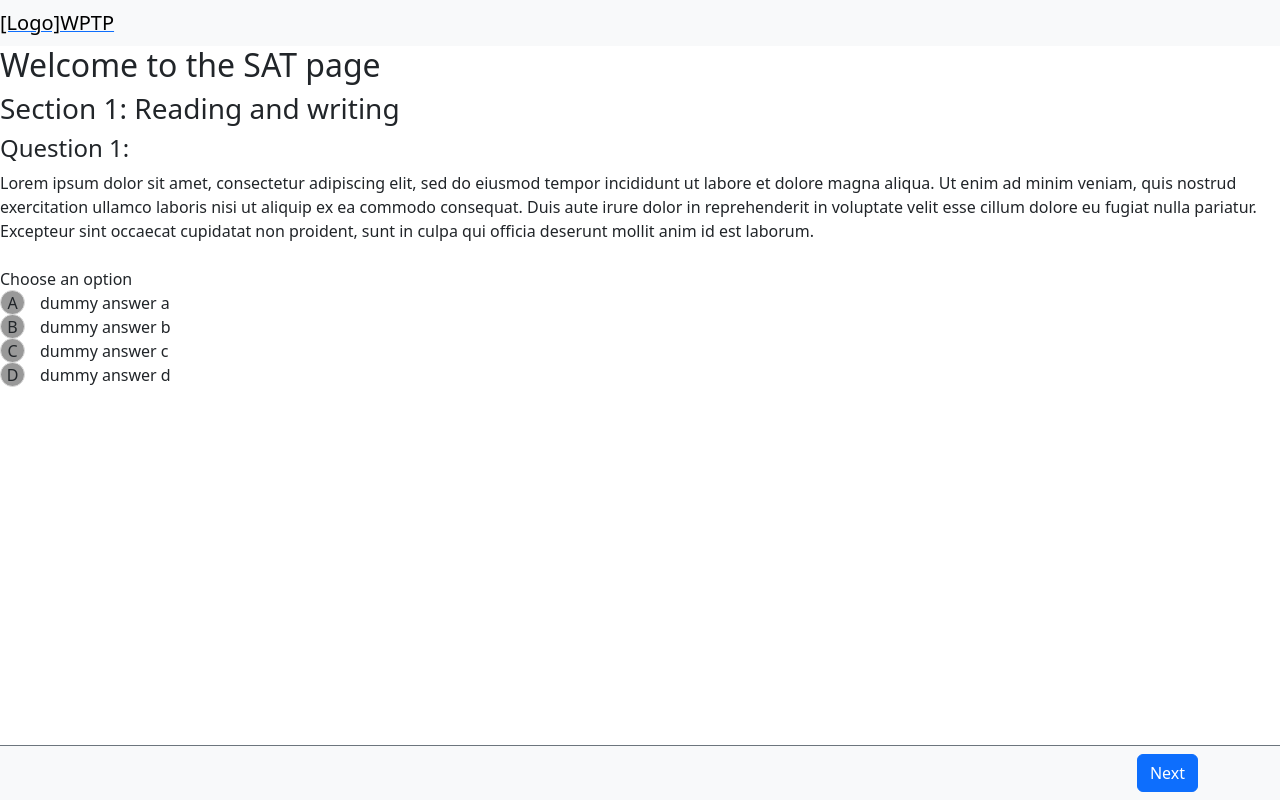
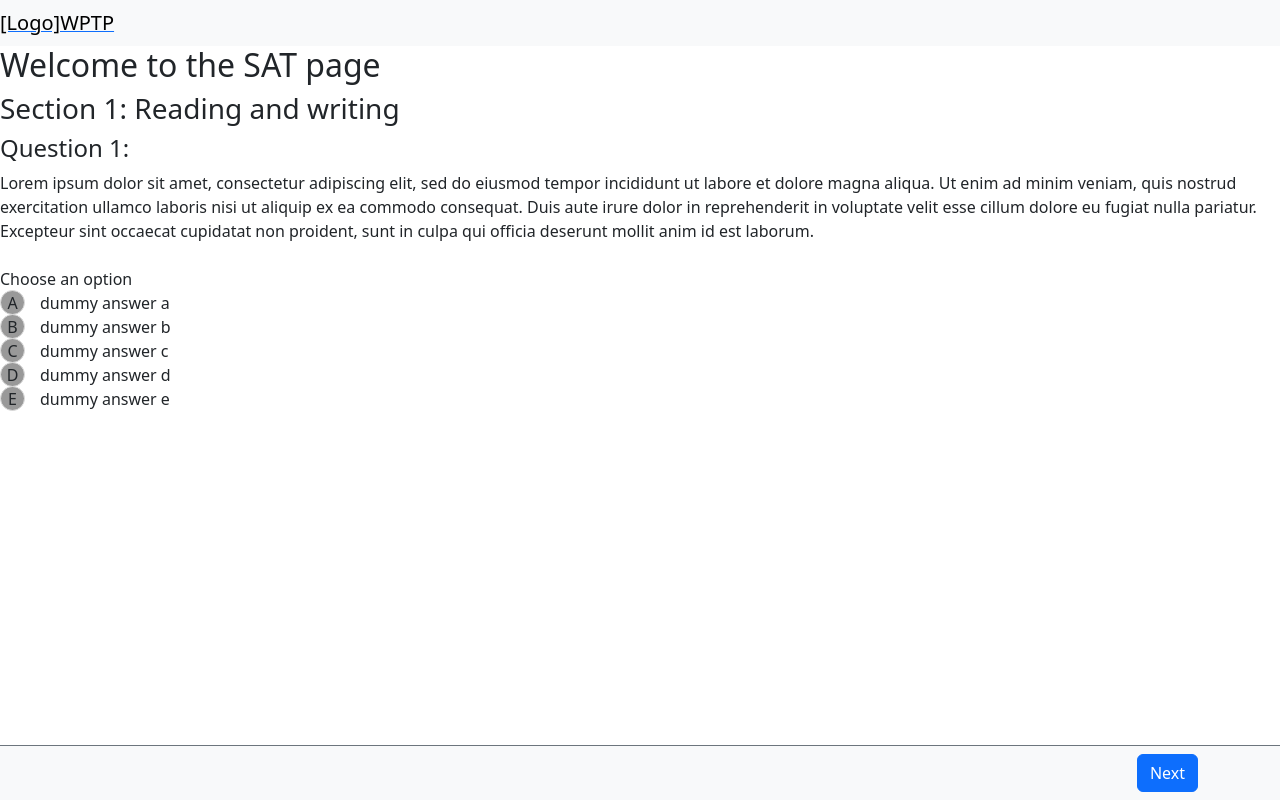
Before and after one commit to naxy-dong/WPTP-UI, a React (Vite) app: page /SAT in a window 1280 px wide. Built offline with nearby package versions, Linux system fonts and the light colour scheme.

Commit message:
Add option e

```diff
--- a/src/questionModel.js
+++ b/src/questionModel.js
@@ -18,6 +18,10 @@ const questionModel = [
       {
         letter: 'd',
         text: 'dummy answer d'
+      },
+      {
+        letter: 'e',
+        text: 'dummy answer e'
       }
     ]
   },
@@ -40,6 +44,10 @@ const questionModel = [
       {
         letter: 'd',
         text: 'dummy answer d'
+      },
+      {
+        letter: 'e',
+        text: 'dummy answer e'
       }
     ]
   },
@@ -62,6 +70,10 @@ const questionModel = [
       {
         letter: 'd',
         text: 'dummy answer d'
+      },
+      {
+        letter: 'e',
+        text: 'dummy answer e'
       }
     ]
   }
```
Also changed, not shown: src/Components/LinkButton.jsx (line endings or trailing spaces).
